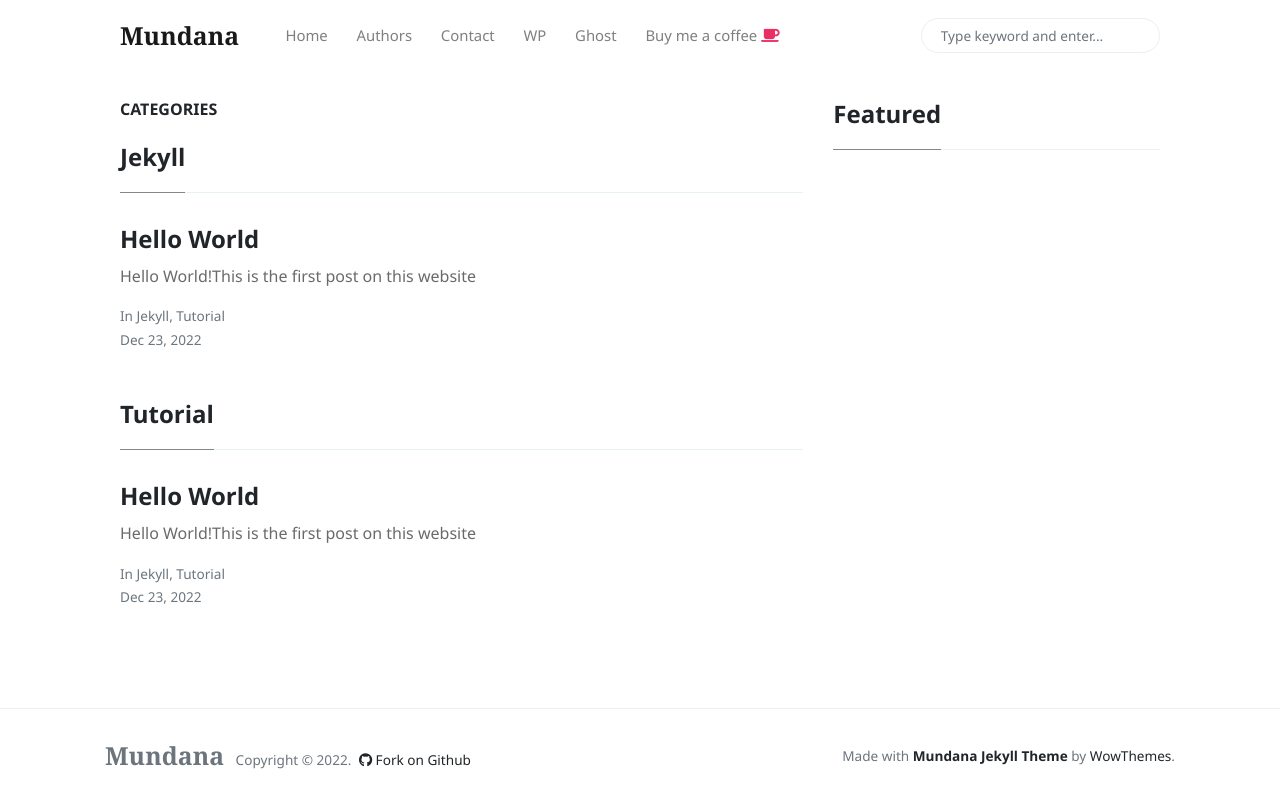
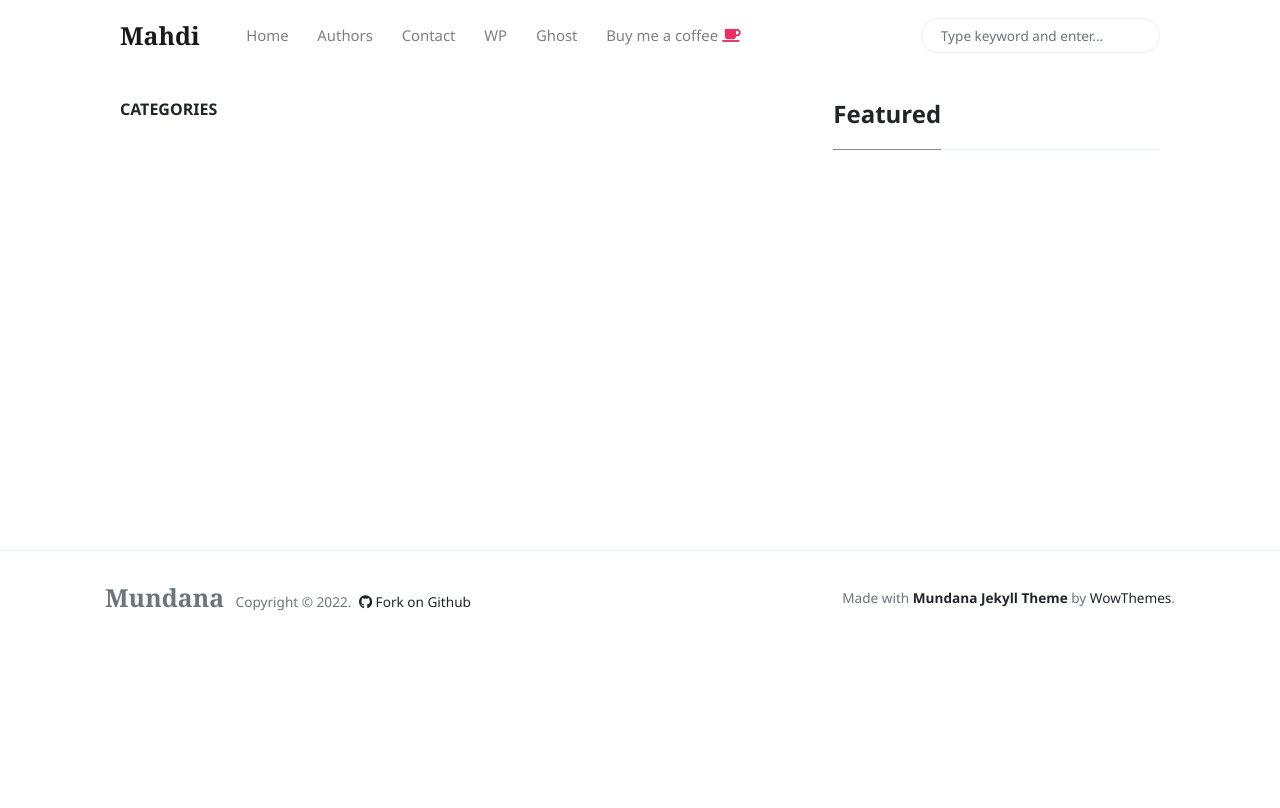
Before and after one commit to smmnaghibi/smmnaghibi.github.io, a Jekyll site: the page built from _pages/categories.html, in a window 1280 px wide. Shown: the top 808 px of the page. Built offline with Jekyll 4.4.1, drawn with Linux system fonts in a browser that asks for light colours; nearby versions of some CDN libraries.

Commit message:
Updating some files to get ready

```diff
--- a/_layouts/default.html
+++ b/_layouts/default.html
@@ -38,7 +38,7 @@
     <!-- Navbar -->
     <nav id="MagicMenu" class="topnav navbar navbar-expand-lg navbar-light bg-white fixed-top">
     <div class="container">
-        <a class="navbar-brand" href="{{ site.baseurl }}/index.html"><strong>{{site.name}}</strong></a>
+        <a class="navbar-brand" href="{{ site.baseurl }}/index.html"><strong>Mahdi</strong></a>
         <button class="navbar-toggler collapsed" type="button" data-toggle="collapse" data-target="#navbarColor02" aria-controls="navbarColor02" aria-expanded="false" aria-label="Toggle navigation">
         <span class="navbar-toggler-icon"></span>
         </button>
--- a/_posts/2022-12-23-Hello-World.md
+++ b/_posts/2022-12-23-Hello-World.md
@@ -2,7 +2,7 @@
 layout: post
 title:  "Hello World"
 author: mahdi
-categories: [ Jekyll, tutorial ]
+image: assets/images/HelloWorld.jpg
 tags: [sticky]
 ---
 
```
Also changed, not shown: README.md (deleted), assets/images/HelloWorld.jpg (added).
